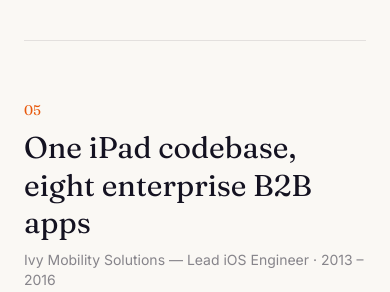
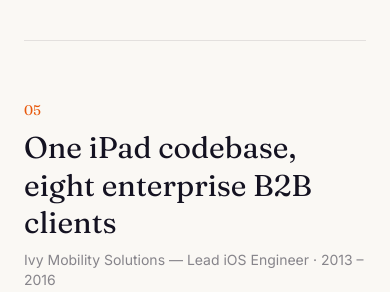
Before and after one commit to sritharIOS/PersonalSite, a React (Vite) app: page / in a window 390 px wide. Shown: the part 8320-8612 px from the top of the page. Built offline with nearby package versions, Linux system fonts and the light colour scheme.

Commit message:
Update Ivy Mobility case study title to clients

```diff
--- a/src/data/resume.ts
+++ b/src/data/resume.ts
@@ -197,7 +197,7 @@ export const projects: Project[] = [
     screenshots: ['/projects/cpb-payments.png', '/projects/cpb-transfers.png'],
   },
   {
-    title: 'One iPad codebase, eight enterprise B2B apps',
+    title: 'One iPad codebase, eight enterprise B2B clients',
     company: 'Ivy Mobility Solutions — Lead iOS Engineer',
     timeframe: '2013 – 2016',
     problem:
```
